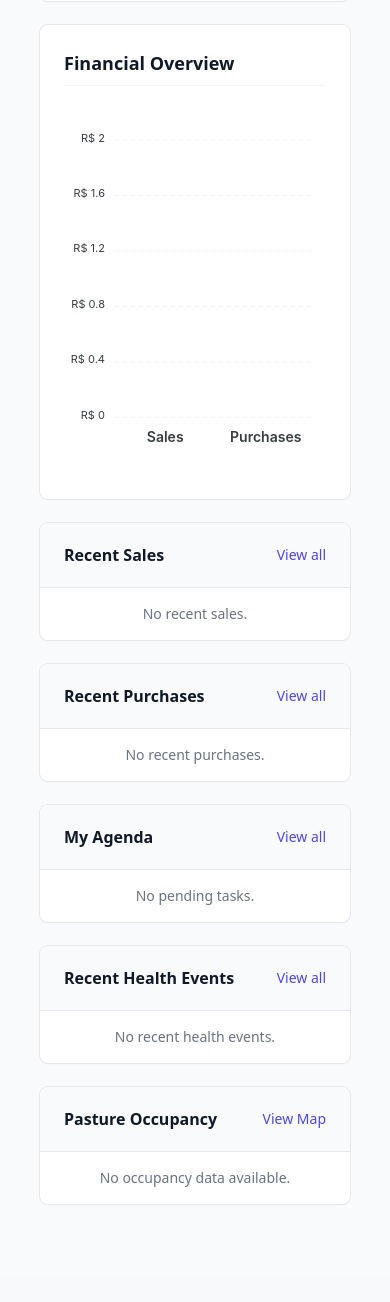
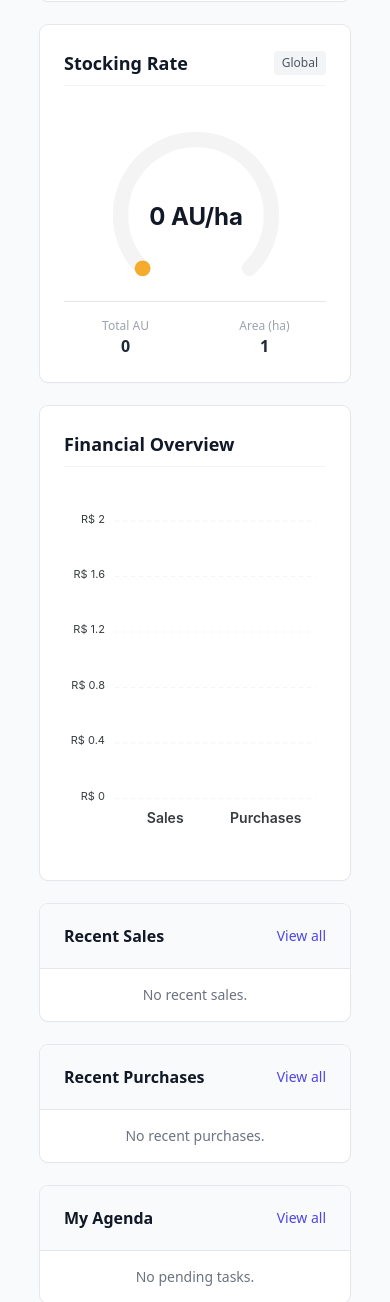
Before and after one commit to debastiani-dev/cnv, a Django app: page /dashboard/ in a window 390 px wide. Shown: the part 1518-2820 px from the top of the page. Before the commit the page ends 2723 px from the top, so only its background shows below. Run offline with Django 5.2, Linux system fonts and the light colour scheme; the visitor is signed in with stand-in values (Sample User, id 1); data comes from the database, SQL or seed files in the repository; data that the repository does not hold is empty; style sheets or scripts are compiled from the project's sources; some libraries are stand-ins or nearby versions.

Commit message:
Feat: Add Global Stocking Rate KPI to Dashboard
- Implemented Stocking Rate (AU/ha) calculation in LocationAnalytics service
- Added API endpoint for asynchronous KPI loading
- Integrated ApexCharts Radial Gauge in Dashboard
- updated Home layout to 3-column grid for standard charts
- Added unit tests and verified with real data

```diff
--- /dev/null
+++ b/apps/dashboard/api.py
@@ -0,0 +1,11 @@
+from django.contrib.auth.mixins import LoginRequiredMixin
+from django.http import JsonResponse
+from django.views import View
+
+from apps.locations.services.analytics import get_stocking_rate_metrics
+
+
+class StockingRateApiView(LoginRequiredMixin, View):
+    def get(self, request, *args, **kwargs):
+        data = get_stocking_rate_metrics()
+        return JsonResponse(data)
--- a/apps/dashboard/templates/dashboard/home.html
+++ b/apps/dashboard/templates/dashboard/home.html
@@ -258,11 +258,32 @@
     </div>
 
     <!-- Charts Section -->
-    <div class="grid grid-cols-1 gap-10 sm:grid-cols-2">
+    <div class="grid grid-cols-1 gap-10 sm:grid-cols-2 lg:grid-cols-3">
         <!-- Herd Composition -->
         <div class="bg-white shadow-sm ring-1 ring-gray-200 rounded-3xl p-10">
             <h3 class="text-lg font-bold text-gray-900 mb-6 border-b border-gray-100 pb-2">{% trans "Herd Composition" %}</h3>
             <div id="herdChart"></div>
+        </div>
+
+        <!-- Stocking Rate (AU/ha) -->
+        <div class="bg-white shadow-sm ring-1 ring-gray-200 rounded-3xl p-10">
+            <div class="flex justify-between items-center mb-4 border-b border-gray-100 pb-2">
+                <h3 class="text-lg font-bold text-gray-900">{% trans "Stocking Rate" %}</h3>
+                <span class="text-xs bg-gray-100 text-gray-600 px-2 py-1 rounded">{% trans "Global" %}</span>
+            </div>
+
+            <div id="stocking-rate-chart" class="flex justify-center"></div>
+
+            <div class="grid grid-cols-2 gap-4 mt-2 text-center border-t pt-4">
+                <div>
+                    <span class="block text-xs text-gray-400">{% trans "Total AU" %}</span>
+                    <span class="block font-bold text-gray-800" id="stat-total-au">--</span>
+                </div>
+                <div>
+                    <span class="block text-xs text-gray-400">{% trans "Area (ha)" %}</span>
+                    <span class="block font-bold text-gray-800" id="stat-total-area">--</span>
+                </div>
+            </div>
         </div>
 
         <!-- Financial Overview -->
@@ -450,6 +471,7 @@
 {{ sales_stats.total_revenue|json_script:"sales-total-data" }}
 {{ purchases_stats.total_cost|json_script:"purchases-total-data" }}
 
+
 <script>
     document.addEventListener('DOMContentLoaded', function() {
         // --- Herd Composition Chart (ApexCharts) ---
@@ -578,6 +600,63 @@
 
         var financialChart = new ApexCharts(document.querySelector("#financialChart"), financialOptions);
         financialChart.render();
+
+
+        // --- Stocking Rate Widget (Async) ---
+        async function loadStockingRate() {
+            try {
+                const response = await fetch("{% url 'dashboard:stocking-rate-api' %}");
+                if (!response.ok) return;
+                const data = await response.json();
+
+                // Update Stats text
+                document.getElementById('stat-total-au').innerText = data.total_au;
+                document.getElementById('stat-total-area').innerText = data.total_area;
+
+                // Determine Color based on value
+                let color = '#10B981'; // Green (Optimal)
+                if (data.rate < 0.5) color = '#F59E0B'; // Yellow (Under)
+                if (data.rate > 1.5) color = '#EF4444'; // Red (Over)
+
+                // Render ApexChart
+                var options = {
+                    series: [data.rate * 50], // Scaled for visualization (assuming max 2.0 = 100%)
+                    chart: {
+                        type: 'radialBar',
+                        height: 250,
+                        fontFamily: 'Inter, sans-serif'
+                    },
+                    plotOptions: {
+                        radialBar: {
+                            startAngle: -135,
+                            endAngle: 135,
+                            hollow: { size: '60%' },
+                            dataLabels: {
+                                name: { show: false },
+                                value: {
+                                    offsetY: 10,
+                                    fontSize: '24px',
+                                    fontWeight: 'bold',
+                                    fontFamily: 'Inter, sans-serif',
+                                    color: '#111827',
+                                    formatter: function () { return data.rate + " AU/ha" }
+                                }
+                            }
+                        }
+                    },
+                    fill: { colors: [color] },
+                    stroke: { lineCap: 'round' },
+                    labels: ['Rate'],
+                };
+
+                var chart = new ApexCharts(document.querySelector("#stocking-rate-chart"), options);
+                chart.render();
+            } catch (error) {
+                console.error("Failed to load stocking rate:", error);
+            }
+        }
+
+        loadStockingRate();
     });
 </script>
 {% endblock %}
--- a/apps/dashboard/urls.py
+++ b/apps/dashboard/urls.py
@@ -1,9 +1,15 @@
 from django.urls import path
 
+from .api import StockingRateApiView
 from .views import HomeView
 
 app_name = "dashboard"
 
 urlpatterns = [
     path("", HomeView.as_view(), name="home"),
+    path(
+        "api/stocking-rate/",
+        StockingRateApiView.as_view(),
+        name="stocking-rate-api",
+    ),
 ]
--- /dev/null
+++ b/apps/locations/services/analytics.py
@@ -0,0 +1,43 @@
+from decimal import Decimal
+
+from django.db.models import Sum
+
+from apps.cattle.models import Cattle
+from apps.locations.models import Location
+
+
+def get_stocking_rate_metrics():
+    """
+    Calculates the global stocking rate (AU/ha).
+    """
+    # 1. Total Weight of Active Herd in Pastures (Exclude Feedlot/Hospital if needed)
+    total_weight = Cattle.objects.filter(
+        status=Cattle.STATUS_AVAILABLE,
+        location__type="PASTURE",  # Ensure we only count animals consuming grass
+    ).aggregate(total=Sum("current_weight"))["total"] or Decimal("0.00")
+
+    # 2. Total Area of Active Pastures
+    total_area = Location.objects.filter(type="PASTURE", is_active=True).aggregate(
+        total=Sum("area_hectares")
+    )["total"] or Decimal(
+        "1.00"
+    )  # Avoid Div/0
+
+    # 3. Calculations
+    total_au = total_weight / Decimal("450.00")  # 1 AU = 450kg
+    stocking_rate = total_au / total_area
+
+    return {
+        "rate": float(round(stocking_rate, 2)),
+        "total_au": int(total_au),
+        "total_area": int(total_area),
+        "status": get_rate_status(stocking_rate),
+    }
+
+
+def get_rate_status(rate):
+    if rate < 0.5:
+        return "UNDERSTOCKED"
+    if rate > 1.5:
+        return "OVERSTOCKED"
+    return "OPTIMAL"
```
Also changed, not shown: tests/locations/test_analytics.py (added, +128 -0 lines).
